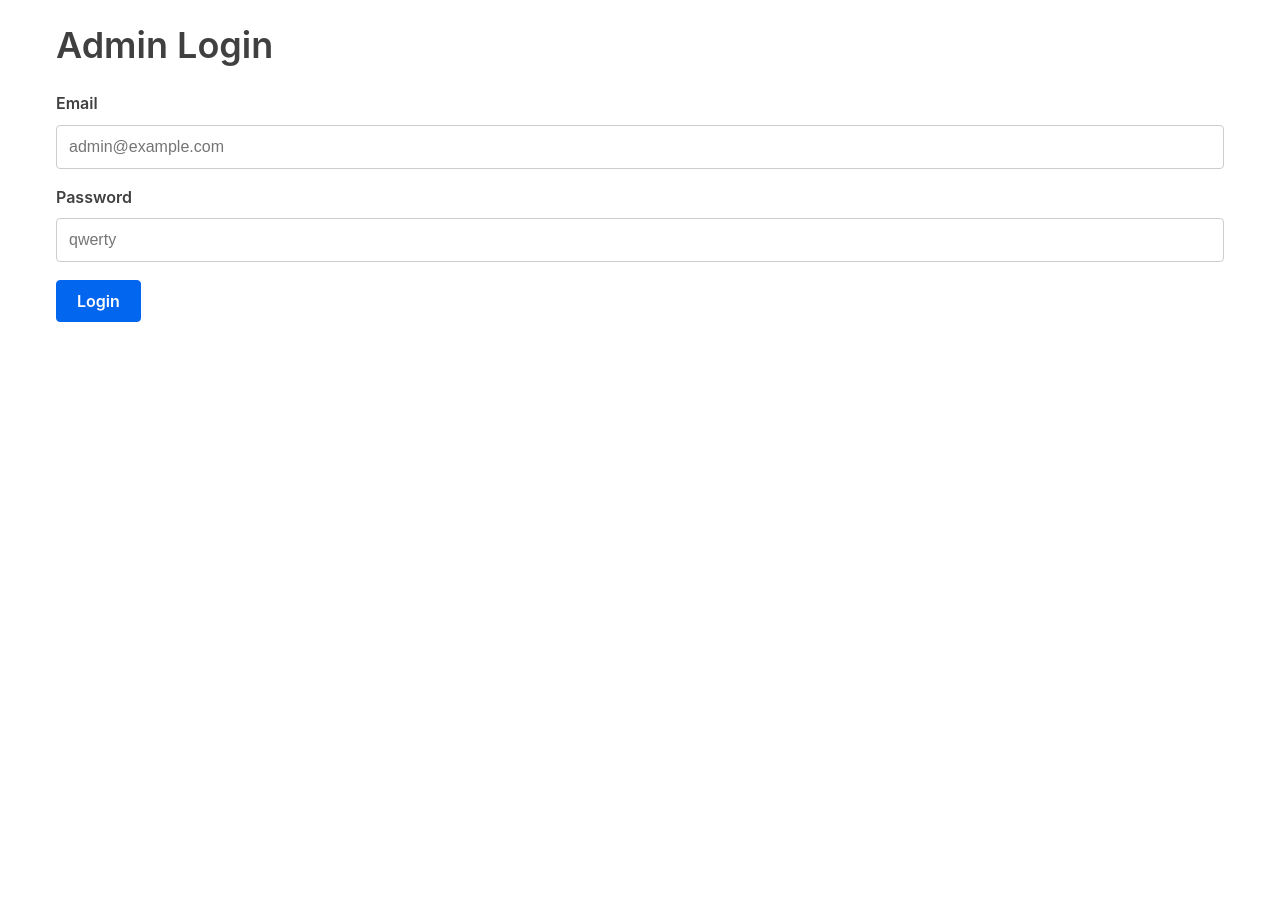
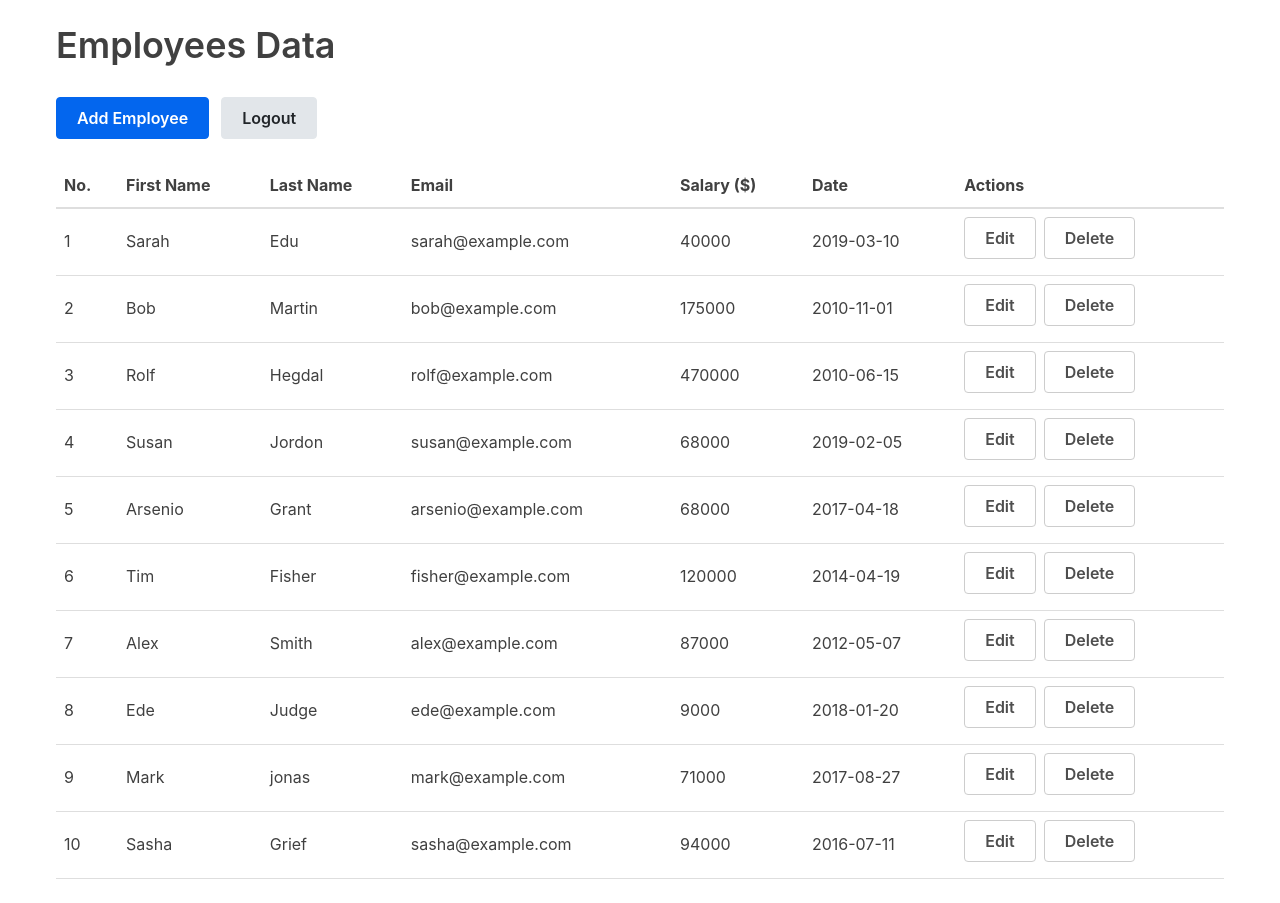
Before and after one commit to golden821man/react-crud-app, a React (Create React App) app: page / in a window 1280 px wide. Before the commit the page ends 800 px from the top, so only its background shows below. Built offline with nearby package versions, Linux system fonts and the light colour scheme.

Commit message:
Create Dashboard

```diff
--- a/src/components/App.js
+++ b/src/components/App.js
@@ -1,22 +1,21 @@
 import React, { Component } from 'react';
 import './App.css';
-import employeesData from '../employeesData';
 import Swal from 'sweetalert2';
 
 import LoginForm from './LoginForm';
+import Dashboard from './Dashboard';
 
 class App extends Component {
   constructor(props) {
     super(props);
 
     this.state = {
-      isLoggedIn: false,
+      isLoggedIn: true,
       firstName: '',
       lastName: '',
       email: '',
       salary: '',
       date: '',
-      employeesData,
       addClicked: false,
       editeClicked: false,
       helper: true
@@ -27,72 +26,6 @@ class App extends Component {
 
   onLoginSuccess() {
     this.setState({ isLoggedIn: true });
-  }
-
-  dataTables() {
-    return (
-      <div className="container">
-        <header>
-          <h1>Employees Data</h1>
-          <div className="main-btns">
-            <button onClick={() => this.setState({ addClicked: true })}>
-              Add Employee
-            </button>
-            <button
-              onClick={() => this.logout()}
-              className="logout-btn accent-button"
-            >
-              Logout
-            </button>
-          </div>
-        </header>
-        <table>
-          <thead>
-            <tr>
-              <th>No.</th>
-              <th>First Name</th>
-              <th>Last Name</th>
-              <th>Email</th>
-              <th>Salary ($)</th>
-              <th>Date</th>
-              <th>Actions</th>
-            </tr>
-          </thead>
-          <tbody>
-            {this.state.employeesData.length > 0 ? (
-              this.state.employeesData.map((employee, i) => (
-                <tr key={employee.id}>
-                  <td>{++i}</td>
-                  <td>{employee.firstName}</td>
-                  <td>{employee.lastName}</td>
-                  <td>{employee.email}</td>
-                  <td>{employee.salary}</td>
-                  <td>{employee.date} </td>
-                  <td>
-                    <button
-                      onClick={() => this.showUpdate(employee.id)}
-                      className="button muted-button"
-                    >
-                      Edit
-                    </button>
-                    <button
-                      onClick={() => this.delete(employee.id)}
-                      className="button muted-button actions"
-                    >
-                      Delete
-                    </button>
-                  </td>
-                </tr>
-              ))
-            ) : (
-              <tr>
-                <td colSpan={7}>No Employees</td>
-              </tr>
-            )}
-          </tbody>
-        </table>
-      </div>
-    );
   }
 
   addForm() {
@@ -454,7 +387,7 @@ class App extends Component {
     return (
       <div>
         {!isLoggedIn && <LoginForm onLoginSuccess={this.onLoginSuccess} />}
-        {isLoggedIn && helper && !addClicked && this.dataTables()}
+        {isLoggedIn && helper && !addClicked && <Dashboard />}
         {isLoggedIn && addClicked && this.addForm()}
         {isLoggedIn && editeClicked && this.updateForm()}
       </div>
--- /dev/null
+++ b/src/components/Dashboard.js
@@ -0,0 +1,78 @@
+import React, { Component } from 'react';
+import { EMPLOYEES_DATA } from '../constants/employeesData';
+
+class Dashboard extends Component {
+  constructor(props) {
+    super(props);
+
+    this.state = {};
+  }
+
+  render() {
+    return (
+      <div className="container">
+        <header>
+          <h1>Employees Data</h1>
+          <div className="main-btns">
+            <button onClick={() => this.setState({ addClicked: true })}>
+              Add Employee
+            </button>
+            <button
+              onClick={() => this.logout()}
+              className="logout-btn accent-button"
+            >
+              Logout
+            </button>
+          </div>
+        </header>
+        <table>
+          <thead>
+            <tr>
+              <th>No.</th>
+              <th>First Name</th>
+              <th>Last Name</th>
+              <th>Email</th>
+              <th>Salary ($)</th>
+              <th>Date</th>
+              <th>Actions</th>
+            </tr>
+          </thead>
+          <tbody>
+            {EMPLOYEES_DATA.length > 0 ? (
+              EMPLOYEES_DATA.map((employee, i) => (
+                <tr key={employee.id}>
+                  <td>{++i}</td>
+                  <td>{employee.firstName}</td>
+                  <td>{employee.lastName}</td>
+                  <td>{employee.email}</td>
+                  <td>{employee.salary}</td>
+                  <td>{employee.date} </td>
+                  <td>
+                    <button
+                      onClick={() => this.showUpdate(employee.id)}
+                      className="button muted-button"
+                    >
+                      Edit
+                    </button>
+                    <button
+                      onClick={() => this.delete(employee.id)}
+                      className="button muted-button actions"
+                    >
+                      Delete
+                    </button>
+                  </td>
+                </tr>
+              ))
+            ) : (
+              <tr>
+                <td colSpan={7}>No Employees</td>
+              </tr>
+            )}
+          </tbody>
+        </table>
+      </div>
+    );
+  }
+}
+
+export default Dashboard;
--- a/src/employeesData.js
+++ b/src/constants/employeesData.js
@@ -1,4 +1,4 @@
-const employeesData = [
+const EMPLOYEES_DATA = [
   {
     id: 1,
     firstName: 'Sarah',
@@ -81,4 +81,4 @@ const employeesData = [
   }
 ];
 
-export default employeesData;
+export { EMPLOYEES_DATA };
```
